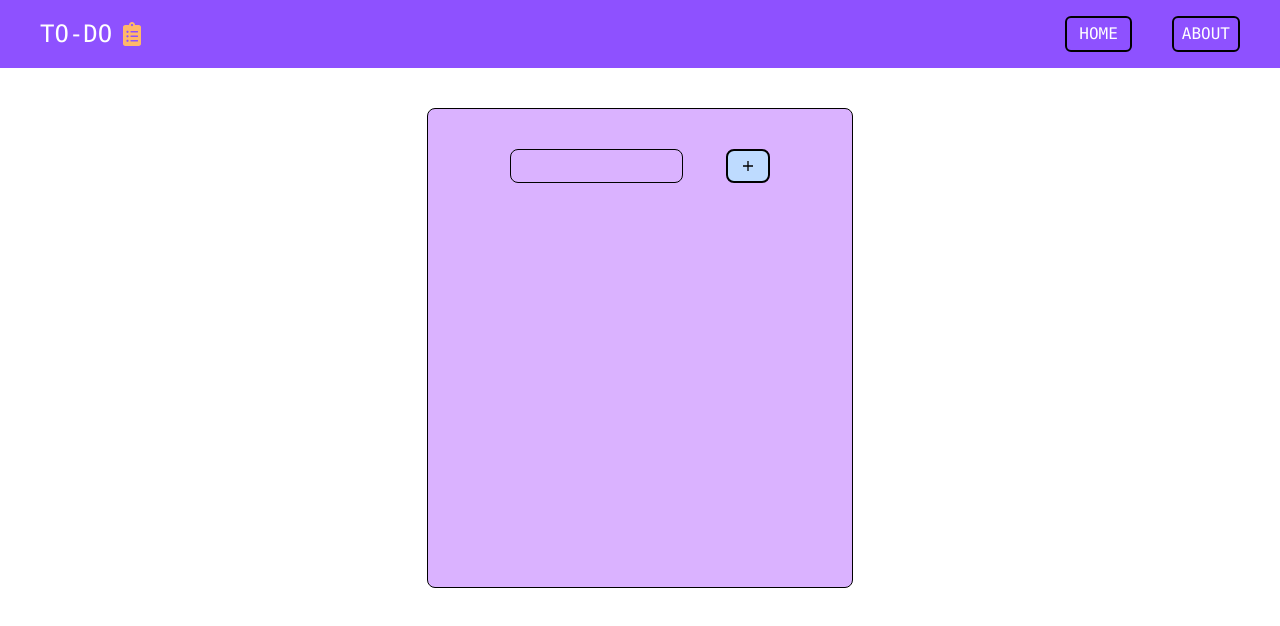
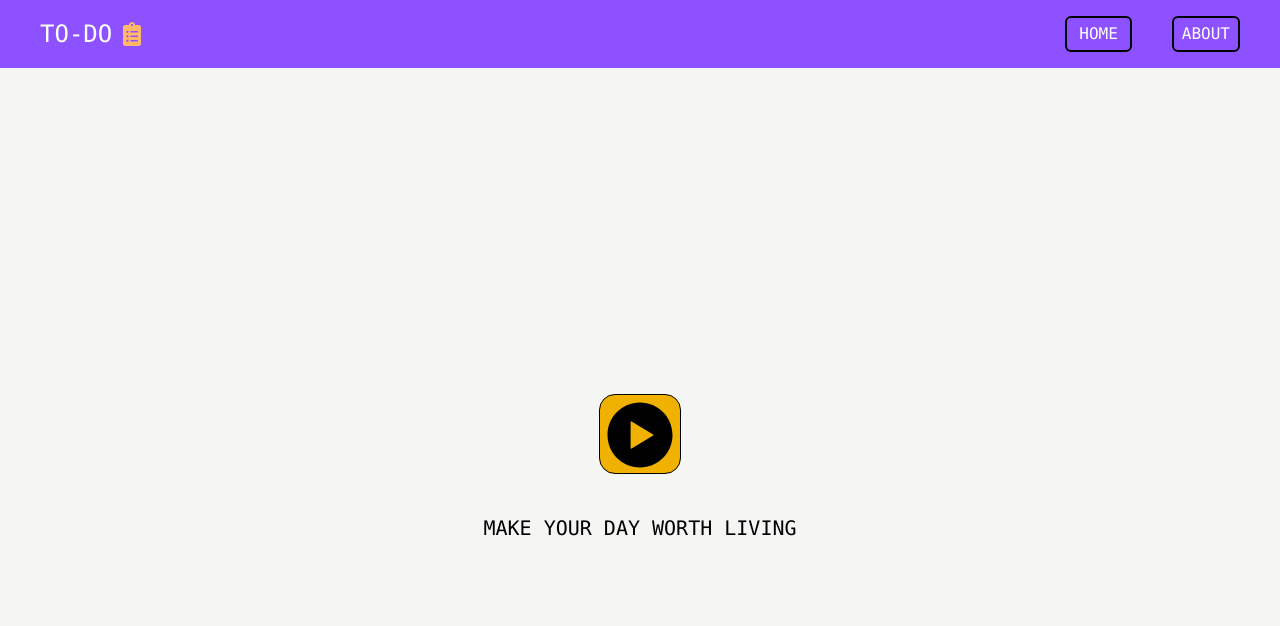
Before and after one commit to ayushbahuguna006-ctrl/to-do-list-using-local-storage, a React (Vite) app: page / in a window 1280 px wide. Shown: the top 626 px of the page. Built offline with nearby package versions, Linux system fonts and the light colour scheme.

Commit message:
UI updated

```diff
--- a/src/App.css
+++ b/src/App.css
@@ -1 +1,21 @@
 @import "tailwindcss";
+#ani1{
+    animation-name: slideup;
+animation-duration: 500ms;
+animation-timing-function: ease-in;
+}
+#ani2{
+animation-name: slideup;
+animation-duration: 1s;
+animation-timing-function: ease-in;
+animation-delay: 200ms;
+visibility: hidden;
+animation-fill-mode: forwards;
+}
+@keyframes slideup{
+    0%{transform:translateY(100px);opacity: 0;}
+     100% {
+    transform: translateY(0);
+    opacity: 1;visibility: visible;
+  }
+}
--- a/src/App.jsx
+++ b/src/App.jsx
@@ -2,6 +2,7 @@ import { useState } from 'react'
 import './App.css'
 import { FaClipboardList } from "react-icons/fa";
 import { IoMdAdd } from "react-icons/io";
+import { IoIosPlayCircle } from "react-icons/io";
 
 function App() {
   const [task,settask]=useState("")
@@ -36,19 +37,15 @@ function App() {
 
       {/* main body */}
 
-      <div className='flex justify-center '> <div className='border-black border backdrop-blur-md min-h-[60vh]  w-[90%] rounded-lg md:w-1/2 lg:w-1/3  mt-10 bg-purple-300 '>
-      {/*add button*/}
-      <div className='p-10 flex md:justify-evenly justify-between'><input type="text" value={task} onChange={(e)=>settask(e.target.value)} className='outline-none border border-black w-45 md:w-1/2 p-1 rounded-lg font-semibold' /><button className='border-2 bg-blue-200
-       p-1 rounded-lg ' onClick={handleclick} ><IoMdAdd className='w-8'/></button></div>
-       <div>{tasks.map((item,index)=>{return  <label><p style={{textDecoration:ischecked[index]?"line-through":""}} className="px-10 font-medium rounded-lg text-lg text-black text-start mt-2"> <input type="checkbox"  onClick={()=>handlecheck(index)}/> {item.toUpperCase()}</p></label>})}</div>
-         {/* delete button */}
+      <div className='min-h-screen flex flex-col justify-center items-center bg-stone-100  '>
 
 
-
+      <button id='ani1' className='bg-yellow-500 h-20 mb-10 border rounded-2xl hover:bg-white '><IoIosPlayCircle className='w-20 active:w-18 active:h-18 h-20' /></button>
+       <p id='ani2' className='font-mono text-xl text-black' >MAKE YOUR DAY WORTH LIVING</p>
 
 
        </div>
-       </div>
+
 
 
 
--- /dev/null
+++ b/src/Components/Main.jsx
@@ -0,0 +1,12 @@
+<div className='border-black border backdrop-blur-md h-100  w-[90%] rounded-lg md:w-1/2 lg:w-1/3 mt-10  bg-purple-300 '>
+      {/*add button*/}
+      <div className='p-10 flex md:justify-evenly justify-between '><input type="text" value={task} onChange={(e)=>settask(e.target.value)} className='outline-none border border-black w-45 md:w-1/2 p-1 rounded-lg font-semibold' /><button className='border-2 bg-blue-400
+       p-1 rounded-lg ' onClick={handleclick} ><IoMdAdd className='w-8'/></button></div>
+       <div>{tasks.map((item,index)=>{return  <p style={{textDecoration:ischecked[index]?"line-through":""}} className="px-10 font-medium mt-2 text-base text-black text-start border-y-1 border-white p-2"><label> <input type="checkbox"  onClick={()=>handlecheck(index)}/> {item.toUpperCase()}</label></p>})}</div>
+         {/* delete button */}
+
+
+
+
+
+       </div>
```
